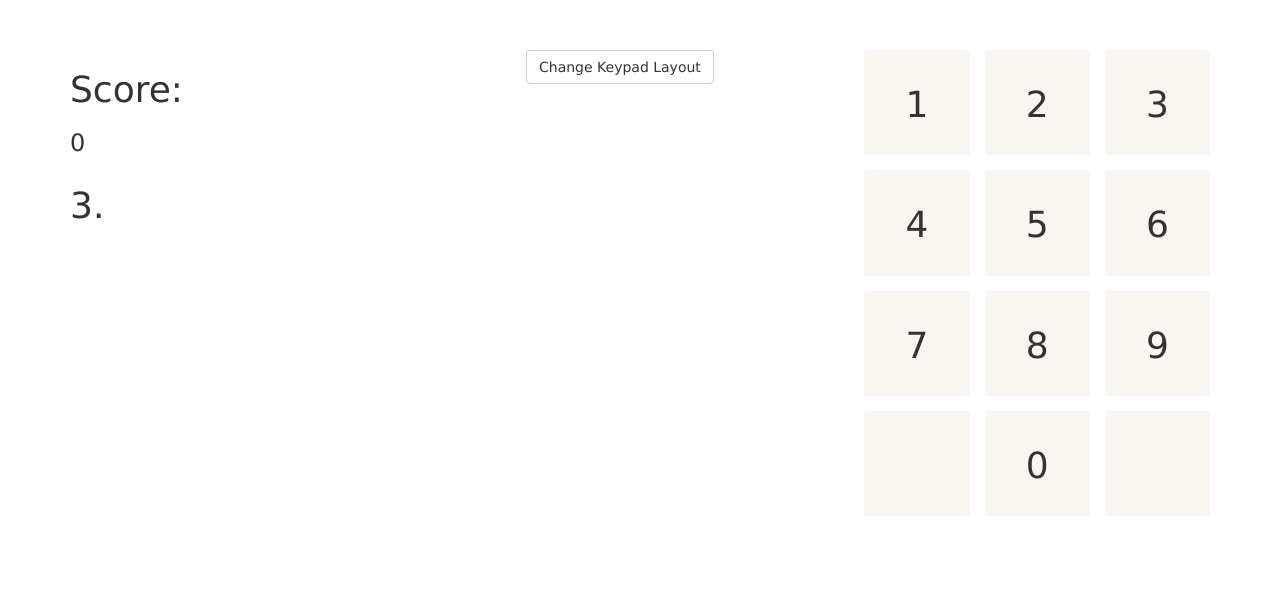
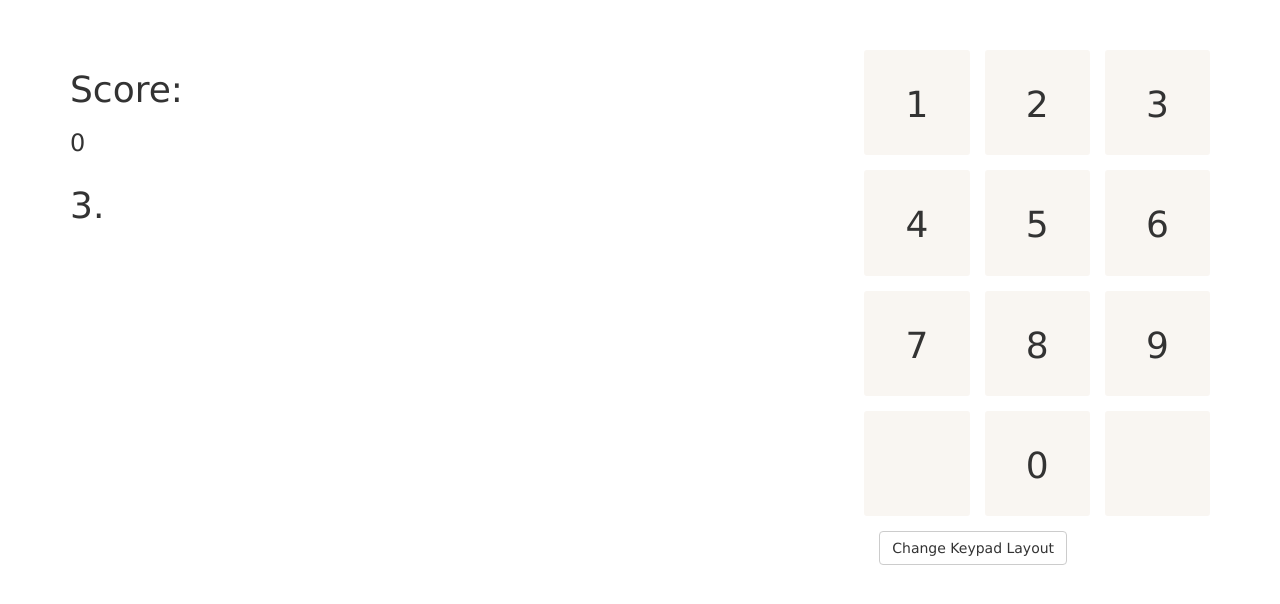
Before and after one commit to xbili/pimory, a Node project: template views/index.ejs in a window 1280 px wide. Shown: the top 604 px of the page. Run offline with Node 20 templates, Linux system fonts and the light colour scheme; the template is opened without the code that fills it, so the values that code supplies are empty.

Commit message:
Repositioned layout change button

```diff
--- a/views/index.ejs
+++ b/views/index.ejs
@@ -43,10 +43,14 @@
       <div class="grid col-xs-3"><h1>0</h1></div>
       <div class="grid col-xs-3"><h1></h1></div>
     </div>
+    <div class="row">
+      <div class="col-xs-3">
+        <button class="js-swap-layout swap-layout btn btn-default">Change Keypad Layout</button>
+      </div>
+    </div>
   </div>
   <!-- *end* -->
 
-  <button class="js-swap-layout swap-layout btn btn-default">Change Keypad Layout</button>
 
   </div>
   <script type="text/javascript" src="javascripts/jquery-1.11.0.min.js"></script>
```
